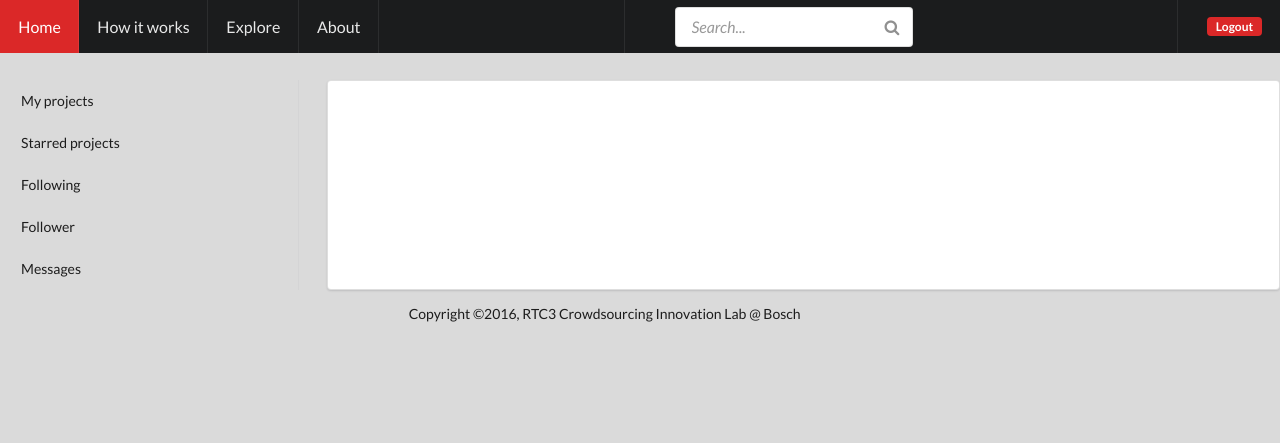
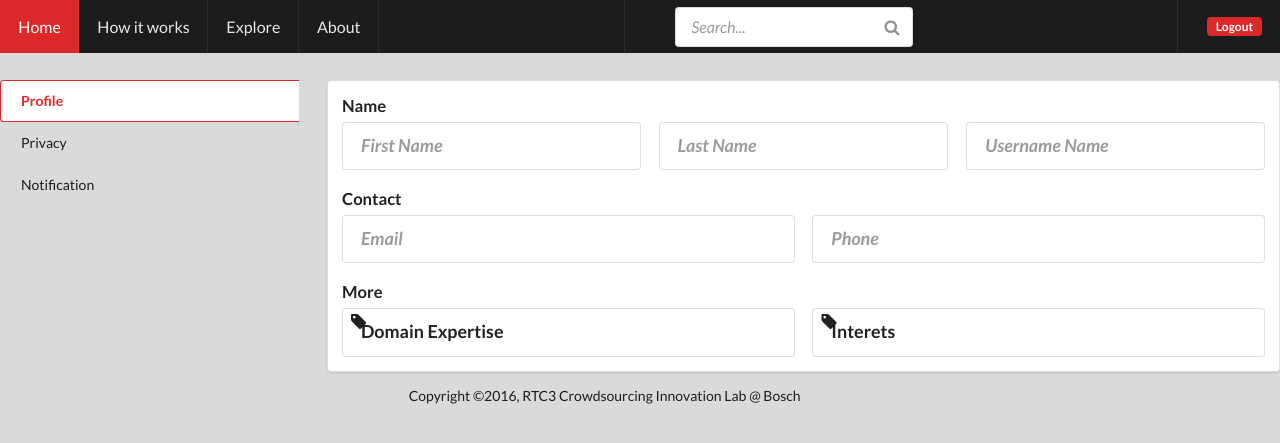
Before and after one commit to srkrish2/innovation17, a Python web app: template templates/profile_info.html in a window 1280 px wide. Shown: the top 443 px of the page. Run offline with Jinja, Linux system fonts and the light colour scheme; the template is opened without the code that fills it, so the values that code supplies are empty.

Commit message:
new profile base page

```diff
--- a/server.py
+++ b/server.py
@@ -83,7 +83,7 @@
 
 
 def render_account_edit_page():
-    template = env.get_template('account_edit.html')
+    template = env.get_template('profile_info.html')
     return template.render()
 
 
--- a/templates/account_edit.html
+++ b/templates/account_edit.html
@@ -1,10 +1,8 @@
 {% extends "base.html" %}
 {% set sidebar = [
-  ('/projects', 'projects', 'My projects'),
-  ('/starredprj', 'starredprj','Starred projects'),
-  ('/following','following','Following'),
-  ('/follower/', 'follower','Follower'),
-  ('/messages/', 'messages','Messages')
+  ('/profile_info', 'profile', 'Profile'),
+  ('/privacy', 'privacy','Privacy'),
+  ('/notification','notification','Notification')
   ] -%}
   {% set active_tab = active_tab|default('profile') -%}
 
--- a/templates/profile_info.html
+++ b/templates/profile_info.html
@@ -1,7 +1,7 @@
 {% extends "account_edit.html" %}
 {% set active_page = "home" %}
 {% set active_tab = "profile" %}
-{% block profile %}
+{% block account_content %}
 <form action="" class="ui form">
   <h3 class="dividing header">
     <div class="field">
@@ -9,7 +9,44 @@
       <div class="three fields">
         <div class="field"><input type="text" name="" id="" placeholder="First Name"></div>
         <div class="field"><input type="text" name="" id="" placeholder="Last Name"></div>
-        <div class="field"><input type="text" name="" id="" placeholder="Nick Name"></div>
+        <div class="field"><input type="text" name="" id="" placeholder="Username Name"></div>
+      </div>
+    </div>
+    <div class="field">
+      <label>Contact</label>
+      <div class="two fields">
+        <div class="field"><input type="text" name="" id="" placeholder="Email"></div>
+        <div class="field"><input type="text" name="" id="" placeholder="Phone"></div>
+      </div>
+    </div>
+    <div class="field">
+      <label for="">More</label>
+      <div class="two fields">
+        <div class="field">
+          <div class="ui dropdown search multiple selection domain">
+            <i class="tag icon"></i>
+            <input type="hidden" name="domain">
+            <span class="text">Domain Expertise</span>
+            <div class="menu">
+              <div class="item">Programming</div>
+              <div class="item">Data mining</div>
+              <div class="item">Human Computer Interaction</div>
+            </div>
+          </div>
+        </div>
+        <div class="field">
+          <div class="ui dropdown search multiple selection interets">
+
+            <i class="tag icon"></i>
+          <input type="hidden" name="interets">
+          <span class="text">Interets</span>
+          <div class="menu">
+            <div class="item">Community</div>
+            <div class="item">Swimming</div>
+            <div class="item">Sky diving</div>
+          </div>
+          </div>
+        </div>
       </div>
     </div>
   </h3>
--- a/templates/projects.html
+++ b/templates/projects.html
@@ -56,11 +56,6 @@
         </table>
       </div>
 </div>
-  <div class='ui grid'>
-    <div class="five wide column">
-    </div>
-    <div class="ui seven wide column">Copyright ©2016, RTC3 Crowdsourcing Innovation Lab @ Bosch</div>
-  </div>
   <script src="/static/assets/js/projects.js"></script>
 
 {% endblock %}
```
Also changed, not shown: templates/base.html (+0 -15 lines), templates/home.html (+16 -5 lines), public/assets/js/home.js.
